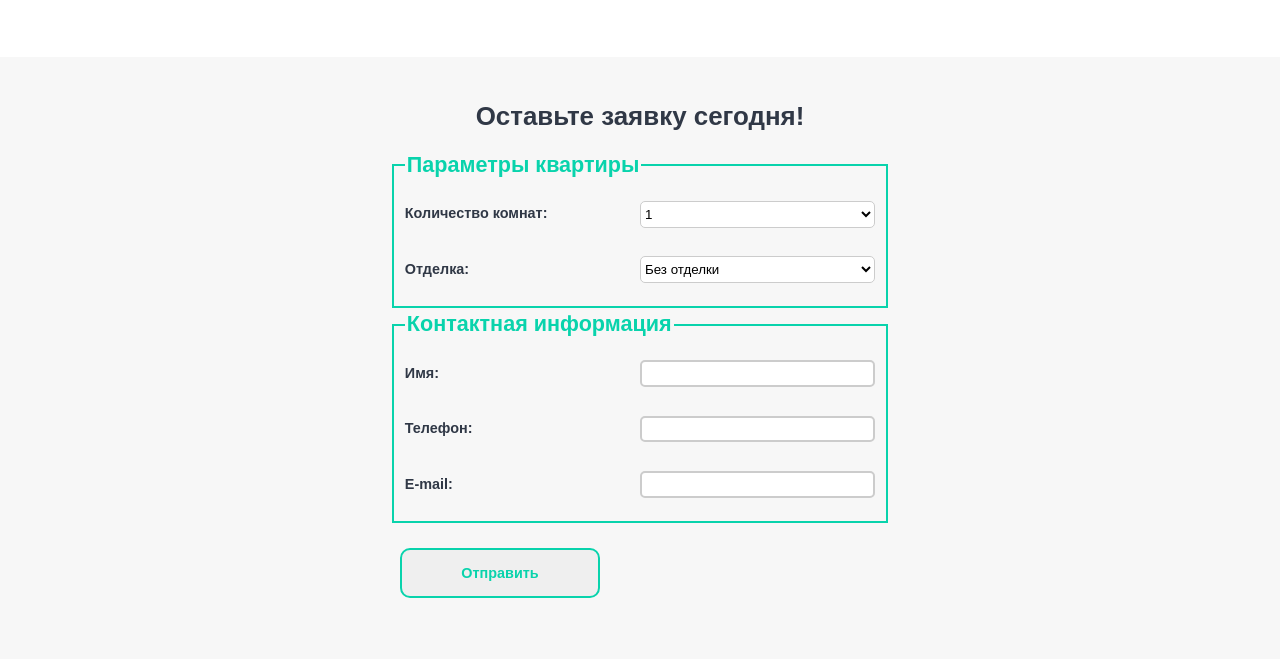
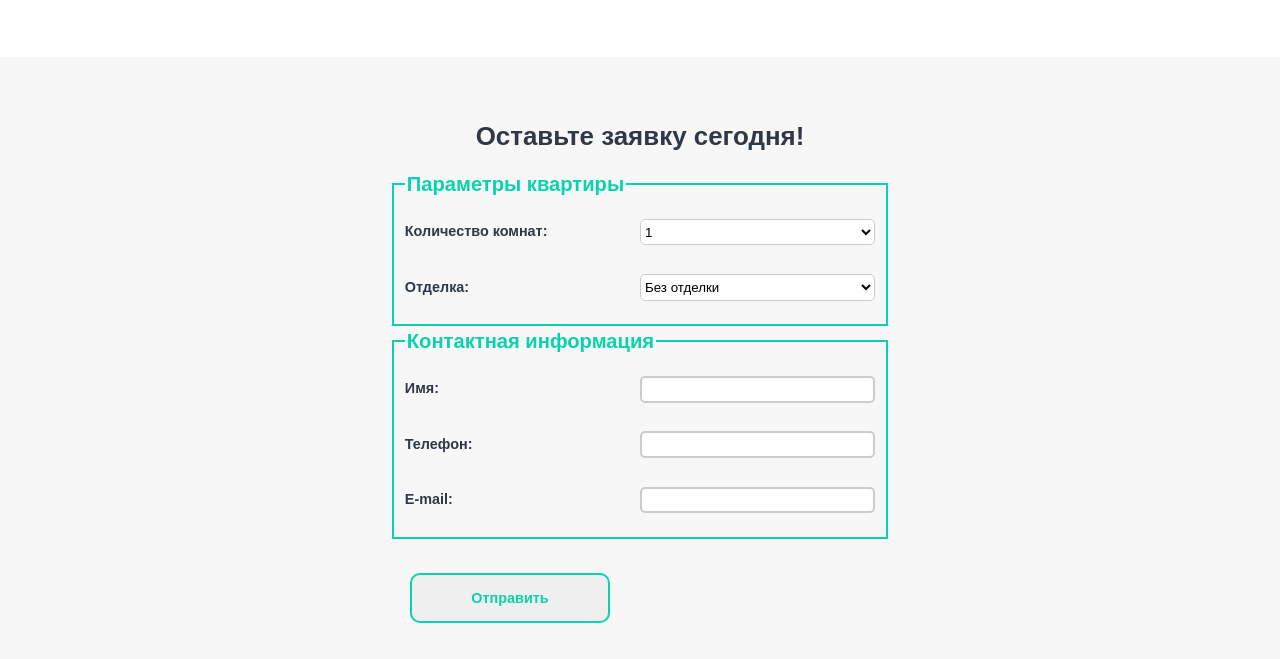
Before and after one commit to Rrudger/layout-designer-project-lvl1, a website: page src/index.html in a window 1280 px wide. Shown: the part 1535-2194 px from the top of the page. Drawn offline with Linux system fonts and the light colour scheme.

Commit message:
update style.css correction paddings

```diff
--- a/src/styles/style.css
+++ b/src/styles/style.css
@@ -39,13 +39,6 @@
   padding: 60px 0 60px 0;
   margin: auto;
   font-size: 0.9em;
-}
-
-@media screen and (max-device-width: 1000px){
-  .container {
-    padding: 60px 0 60px 0;
-    font-size: 0.9em;
-  }
 }
 
 .width-30 {
@@ -187,7 +180,7 @@ footer h2 {
 .order-form {
 	margin-left: auto;
 	margin-right: auto;
-  padding: 40px 0;
+
 }
 
 .form-container {
@@ -206,6 +199,7 @@ footer h2 {
 
 .order-form legend {
 	color: var(--green);
+  font-size: 1.4em;
 	font-weight: bold;
 }
 
@@ -213,7 +207,6 @@ footer h2 {
 	color: var(--green);
   font-weight: bold;
 	border: 2px solid var(--green);
-	margin: 10px;
   width: 40%;
 }
 
@@ -231,7 +224,7 @@ footer h2 {
 }
 
 legend {
-  margin-top: 20px;
+  margin-top: 10px;
 }
 
 .select-style {
```
